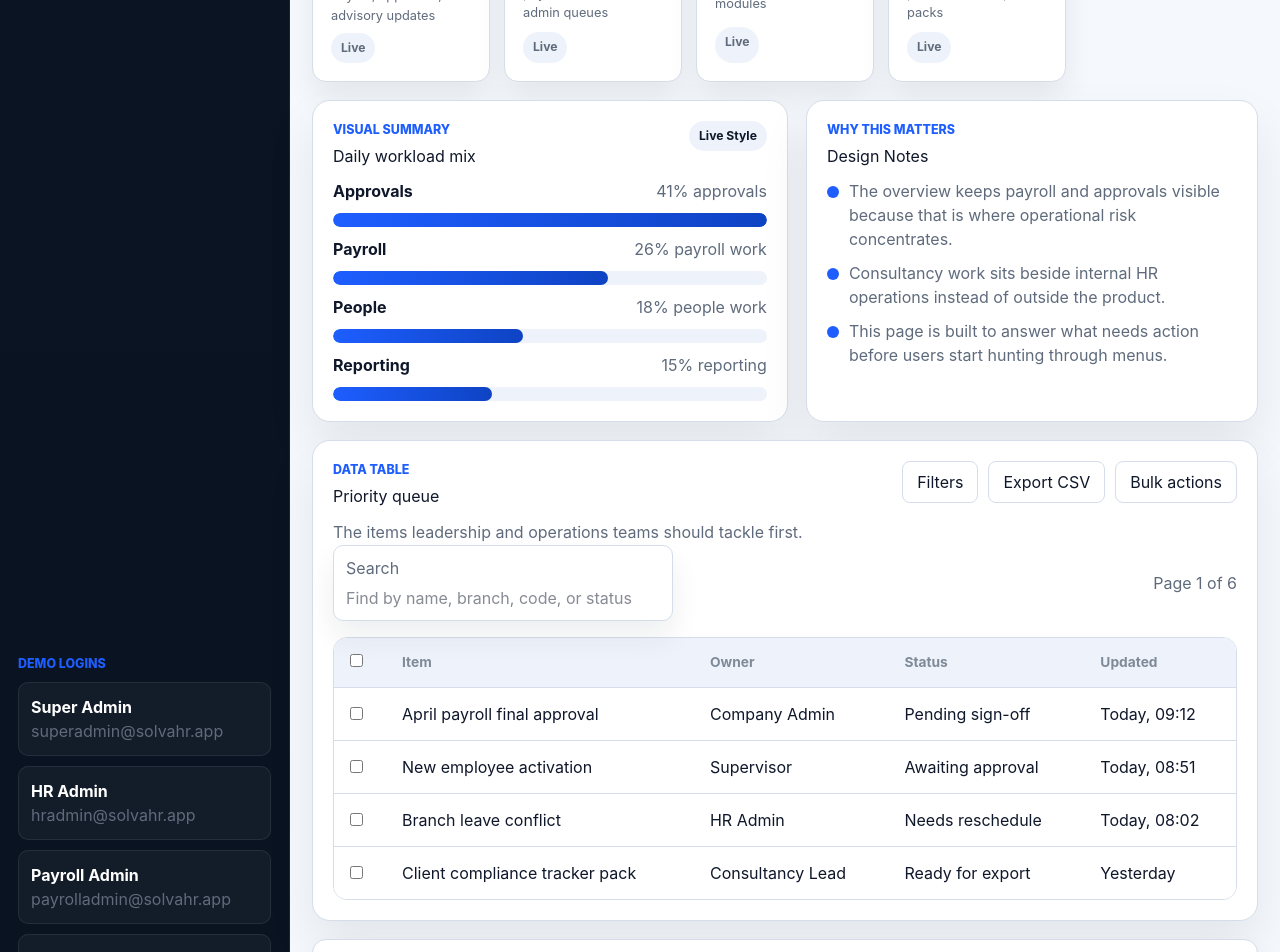
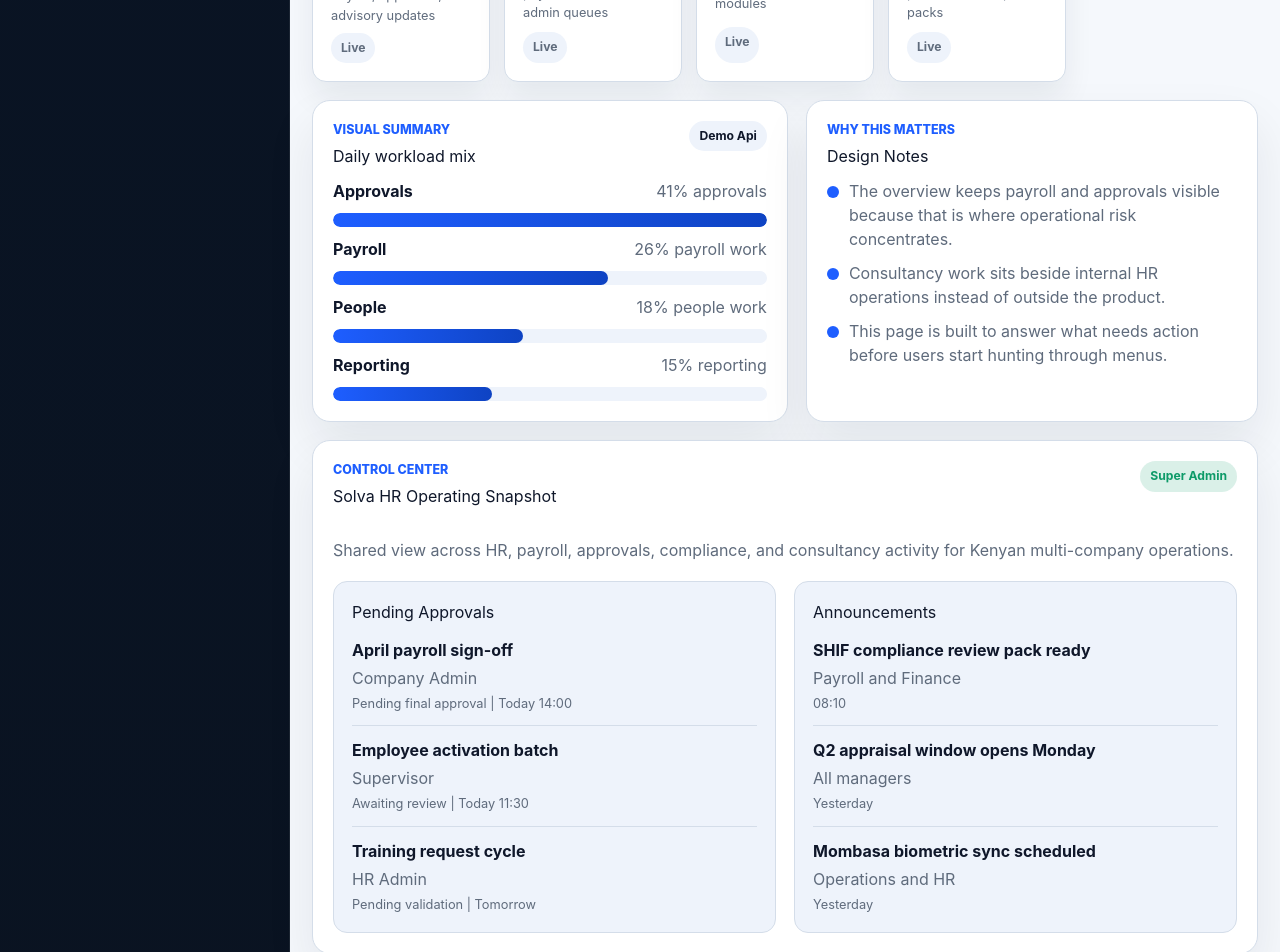
Before and after one commit to timsila18/solvahr, a Next.js app: page / in a window 1280 px wide. Shown: the part 1600-2552 px from the top of the page. Built offline with nearby package versions, Linux system fonts and the light colour scheme.

Commit message:
add mock api backed solva shell

```diff
--- /dev/null
+++ b/src/app/api/platform/route.ts
@@ -0,0 +1,6 @@
+import { NextResponse } from "next/server";
+import { getPlatformSnapshot } from "@/lib/solva-data";
+
+export async function GET() {
+  return NextResponse.json(getPlatformSnapshot());
+}
--- a/src/app/globals.css
+++ b/src/app/globals.css
@@ -237,6 +237,23 @@
 .login-grid strong,
 .login-grid span {
   display: block;
+}
+
+.login-card {
+  width: 100%;
+  padding: 12px;
+  border: 1px solid var(--sidebar-line);
+  border-radius: 10px;
+  background: rgba(255, 255, 255, 0.04);
+  color: inherit;
+  text-align: left;
+  cursor: pointer;
+}
+
+.login-card.is-active,
+.login-card:hover {
+  background: rgba(255, 255, 255, 0.1);
+  border-color: rgba(255, 255, 255, 0.18);
 }
 
 .workspace {
@@ -564,6 +581,56 @@
   gap: 10px;
 }
 
+.control-center {
+  display: grid;
+  gap: 18px;
+}
+
+.control-grid {
+  display: grid;
+  grid-template-columns: repeat(2, minmax(0, 1fr));
+  gap: 18px;
+}
+
+.mini-panel {
+  padding: 18px;
+  border: 1px solid var(--line);
+  border-radius: 14px;
+  background: var(--surface-muted);
+}
+
+.mini-panel h4 {
+  margin: 0 0 14px;
+}
+
+.mini-list {
+  display: grid;
+  gap: 12px;
+}
+
+.mini-list article {
+  display: grid;
+  gap: 4px;
+  padding-bottom: 12px;
+  border-bottom: 1px solid var(--line);
+}
+
+.mini-list article:last-child {
+  padding-bottom: 0;
+  border-bottom: 0;
+}
+
+.mini-list strong,
+.mini-list span,
+.mini-list small {
+  display: block;
+}
+
+.mini-list span,
+.mini-list small {
+  color: var(--text-muted);
+}
+
 .note-dot {
   display: block;
   width: 12px;
@@ -665,7 +732,8 @@
   }
 
   .hero-panel,
-  .overview-grid {
+  .overview-grid,
+  .control-grid {
     grid-template-columns: 1fr;
   }
 
--- a/src/components/solva-shell.tsx
+++ b/src/components/solva-shell.tsx
@@ -1,7 +1,21 @@
 "use client";
 
-import { useMemo, useState } from "react";
-import { getPage, loginProfiles, modules, type Metric, type ModuleSpec, type ThemeMode } from "@/lib/solva-data";
+import { useEffect, useMemo, useState } from "react";
+import { fetchPage, fetchPlatformSnapshot } from "@/lib/solva-api";
+import {
+  getPage,
+  loginProfiles,
+  modules,
+  type Metric,
+  type ModuleSpec,
+  type PageSpec,
+  type PlatformSnapshot,
+  type ThemeMode,
+} from "@/lib/solva-data";
+
+function slugify(value: string) {
+  return value.toLowerCase().replace(/[^a-z0-9]+/g, "-");
+}
 
 function SolvaLogo() {
   return (
@@ -12,7 +26,13 @@
   );
 }
 
-function TonePill({ tone = "default", children }: { tone?: Metric["tone"] | "live"; children: React.ReactNode }) {
+function TonePill({
+  tone = "default",
+  children,
+}: {
+  tone?: Metric["tone"] | "live";
+  children: React.ReactNode;
+}) {
   return <span className={`tone-pill tone-${tone}`}>{children}</span>;
 }
 
@@ -32,7 +52,7 @@
           <p className="section-eyebrow">Visual Summary</p>
           <h3>{title}</h3>
         </div>
-        <TonePill tone="live">Live style</TonePill>
+        <TonePill tone="live">demo api</TonePill>
       </div>
       <div className="chart-stack">
         {data.map((entry) => (
@@ -70,9 +90,15 @@
           <h3>{title}</h3>
         </div>
         <div className="inline-actions">
-          <button className="ghost-button">Filters</button>
-          <button className="ghost-button">Export CSV</button>
-          <button className="ghost-button">Bulk actions</button>
+          <button className="ghost-button" type="button">
+            Filters
+          </button>
+          <button className="ghost-button" type="button">
+            Export CSV
+          </button>
+          <button className="ghost-button" type="button">
+            Bulk actions
+          </button>
         </div>
       </div>
       <p className="section-description">{description}</p>
@@ -133,7 +159,7 @@
           <p>{module.summary}</p>
           <div className="hero-actions">
             {module.quickActions.slice(0, 4).map((action, index) => (
-              <button className={index === 0 ? "primary-button" : "ghost-button"} key={action}>
+              <button className={index === 0 ? "primary-button" : "ghost-button"} key={action} type="button">
                 {action}
               </button>
             ))}
@@ -186,32 +212,163 @@
   );
 }
 
+function ControlCenter({
+  snapshot,
+  selectedRole,
+}: {
+  snapshot: PlatformSnapshot | null;
+  selectedRole: (typeof loginProfiles)[number];
+}) {
+  const featured = snapshot?.featured;
+
+  return (
+    <section className="surface-card control-center">
+      <div className="section-heading">
+        <div>
+          <p className="section-eyebrow">Control Center</p>
+          <h3>{featured?.title ?? "Solva HR Operating Snapshot"}</h3>
+        </div>
+        <TonePill tone="positive">{selectedRole.role}</TonePill>
+      </div>
+      <p className="section-description">
+        {featured?.summary ??
+          "A clean operations rail for approvals, announcements, and the current decision owner."}
+      </p>
+      <div className="control-grid">
+        <section className="mini-panel">
+          <h4>Pending Approvals</h4>
+          <div className="mini-list">
+            {(featured?.approvals ?? []).map((entry) => (
+              <article key={entry.item}>
+                <strong>{entry.item}</strong>
+                <span>{entry.owner}</span>
+                <small>
+                  {entry.status} | {entry.due}
+                </small>
+              </article>
+            ))}
+          </div>
+        </section>
+        <section className="mini-panel">
+          <h4>Announcements</h4>
+          <div className="mini-list">
+            {(featured?.announcements ?? []).map((entry) => (
+              <article key={entry.title}>
+                <strong>{entry.title}</strong>
+                <span>{entry.audience}</span>
+                <small>{entry.time}</small>
+              </article>
+            ))}
+          </div>
+        </section>
+      </div>
+    </section>
+  );
+}
+
 export function SolvaShell() {
+  const fallbackModules = modules;
   const [theme, setTheme] = useState<ThemeMode>("light");
-  const [moduleKey, setModuleKey] = useState(modules[0]?.key ?? "dashboard");
+  const [snapshot, setSnapshot] = useState<PlatformSnapshot | null>(null);
+  const [dataMode, setDataMode] = useState<"loading" | "live" | "fallback">("loading");
+  const [moduleKey, setModuleKey] = useState(fallbackModules[0]?.key ?? "dashboard");
   const [search, setSearch] = useState("");
+  const [selectedRoleEmail, setSelectedRoleEmail] = useState(loginProfiles[0]?.email ?? "");
   const [activeItems, setActiveItems] = useState<Record<string, string>>(
-    Object.fromEntries(modules.map((module) => [module.key, module.items[0] ?? ""]))
+    Object.fromEntries(fallbackModules.map((module) => [module.key, module.items[0] ?? ""]))
+  );
+  const [pageState, setPageState] = useState<PageSpec>(() =>
+    getPage(fallbackModules[0], fallbackModules[0]?.items[0] ?? "")
+  );
+  const [pageStatus, setPageStatus] = useState<"loading" | "live" | "fallback">("loading");
+
+  useEffect(() => {
+    let mounted = true;
+
+    async function loadSnapshot() {
+      try {
+        const payload = await fetchPlatformSnapshot();
+        if (!mounted) {
+          return;
+        }
+
+        setSnapshot(payload);
+        setDataMode("live");
+      } catch {
+        if (!mounted) {
+          return;
+        }
+
+        setSnapshot(null);
+        setDataMode("fallback");
+      }
+    }
+
+    loadSnapshot();
+
+    return () => {
+      mounted = false;
+    };
+  }, []);
+
+  const liveModules = snapshot?.modules ?? fallbackModules;
+
+  const activeModule = useMemo(
+    () => liveModules.find((module) => module.key === moduleKey) ?? liveModules[0],
+    [liveModules, moduleKey]
   );
 
-  const activeModule = useMemo(
-    () => modules.find((module) => module.key === moduleKey) ?? modules[0],
-    [moduleKey]
-  );
+  const selectedRole =
+    snapshot?.loginProfiles.find((profile) => profile.email === selectedRoleEmail) ??
+    loginProfiles.find((profile) => profile.email === selectedRoleEmail) ??
+    loginProfiles[0];
 
   const filteredModules = useMemo(() => {
     const query = search.trim().toLowerCase();
     if (!query) {
-      return modules;
+      return liveModules;
     }
 
-    return modules.filter((module) =>
+    return liveModules.filter((module) =>
       `${module.title} ${module.summary} ${module.items.join(" ")}`.toLowerCase().includes(query)
     );
-  }, [search]);
+  }, [liveModules, search]);
 
   const activeItem = activeItems[activeModule.key] ?? activeModule.items[0] ?? "";
-  const page = getPage(activeModule, activeItem);
+
+  useEffect(() => {
+    if (!activeModule || !activeItem) {
+      return;
+    }
+
+    let mounted = true;
+    setPageStatus("loading");
+
+    async function loadPage() {
+      try {
+        const payload = await fetchPage(activeModule.key, slugify(activeItem));
+        if (!mounted) {
+          return;
+        }
+
+        setPageState(payload);
+        setPageStatus("live");
+      } catch {
+        if (!mounted) {
+          return;
+        }
+
+        setPageState(getPage(activeModule, activeItem));
+        setPageStatus("fallback");
+      }
+    }
+
+    loadPage();
+
+    return () => {
+      mounted = false;
+    };
+  }, [activeItem, activeModule]);
 
   function openItem(item: string) {
     setActiveItems((current) => ({
@@ -234,7 +391,7 @@
         <div className="tenant-card">
           <span className="tenant-label">Current Workspace</span>
           <strong>Solva Demo Manufacturing</strong>
-          <small>Nairobi HQ • Multi-branch • Kenya payroll</small>
+          <small>Nairobi HQ | Multi-branch | Kenya payroll</small>
         </div>
 
         <nav className="primary-nav">
@@ -257,11 +414,16 @@
         <div className="sidebar-footer">
           <p className="section-eyebrow">Demo Logins</p>
           <div className="login-grid">
-            {loginProfiles.map((profile) => (
-              <article key={profile.email}>
+            {(snapshot?.loginProfiles ?? loginProfiles).map((profile) => (
+              <button
+                className={`login-card ${profile.email === selectedRole.email ? "is-active" : ""}`}
+                key={profile.email}
+                onClick={() => setSelectedRoleEmail(profile.email)}
+                type="button"
+              >
                 <strong>{profile.role}</strong>
                 <span>{profile.email}</span>
-              </article>
+              </button>
             ))}
           </div>
         </div>
@@ -287,12 +449,16 @@
             <button className="icon-button" type="button">
               7
             </button>
-            <button className="icon-button" onClick={() => setTheme((current) => (current === "light" ? "dark" : "light"))} type="button">
+            <button
+              className="icon-button"
+              onClick={() => setTheme((current) => (current === "light" ? "dark" : "light"))}
+              type="button"
+            >
               {theme === "light" ? "Dark" : "Light"}
             </button>
             <button className="profile-chip" type="button">
-              <span>SA</span>
-              <strong>Super Admin</strong>
+              <span>{selectedRole.role.slice(0, 2).toUpperCase()}</span>
+              <strong>{selectedRole.role}</strong>
             </button>
           </div>
         </header>
@@ -325,28 +491,35 @@
               <div className="section-heading">
                 <div>
                   <p className="section-eyebrow">Active Workspace</p>
-                  <h3>{page.title}</h3>
+                  <h3>{pageState.title}</h3>
                 </div>
                 <div className="inline-actions">
-                  {page.quickActions.slice(0, 4).map((action, index) => (
-                    <button className={index === 0 ? "primary-button" : "ghost-button"} key={action}>
+                  {pageState.quickActions.slice(0, 4).map((action, index) => (
+                    <button className={index === 0 ? "primary-button" : "ghost-button"} key={action} type="button">
                       {action}
                     </button>
                   ))}
                 </div>
               </div>
 
-              <p className="section-description">{page.description}</p>
+              <p className="section-description">{pageState.description}</p>
 
               <div className="status-row">
-                <TonePill tone="positive">Prototype ready</TonePill>
+                <TonePill tone={dataMode === "live" ? "positive" : dataMode === "loading" ? "warning" : "critical"}>
+                  {dataMode === "live" ? "api connected" : dataMode === "loading" ? "loading" : "fallback data"}
+                </TonePill>
+                <TonePill tone={pageStatus === "live" ? "positive" : pageStatus === "loading" ? "warning" : "critical"}>
+                  {pageStatus === "live" ? "workspace live" : pageStatus === "loading" ? "loading page" : "workspace fallback"}
+                </TonePill>
                 <span className="status-copy">
-                  Full Solva HR system shell with Kenyan payroll, HR, reporting, and consultancy structure.
+                  {snapshot?.generatedAt
+                    ? `Last snapshot ${snapshot.generatedAt}`
+                    : "Mock APIs are in place, with local fallback data if a route is unavailable."}
                 </span>
               </div>
 
               <div className="filter-row">
-                {page.filters.map((filter) => (
+                {pageState.filters.map((filter) => (
                   <button className="filter-pill" key={filter} type="button">
                     {filter}
                   </button>
@@ -354,7 +527,7 @@
               </div>
 
               <div className="metric-grid compact-grid">
-                {page.metrics.map((metric) => (
+                {pageState.metrics.map((metric) => (
                   <article className="metric-card" key={metric.label}>
                     <span>{metric.label}</span>
                     <strong>{metric.value}</strong>
@@ -365,7 +538,7 @@
               </div>
 
               <div className="overview-grid">
-                <ChartCard title={page.chartTitle} data={page.chartData} />
+                <ChartCard title={pageState.chartTitle} data={pageState.chartData} />
                 <section className="surface-card">
                   <div className="section-heading">
                     <div>
@@ -374,7 +547,7 @@
                     </div>
                   </div>
                   <div className="note-list">
-                    {page.highlights.map((highlight) => (
+                    {pageState.highlights.map((highlight) => (
                       <article key={highlight}>
                         <span className="note-dot" />
                         <p>{highlight}</p>
@@ -384,11 +557,13 @@
                 </section>
               </div>
 
+              <ControlCenter selectedRole={selectedRole} snapshot={snapshot} />
+
               <DataTable
-                columns={page.table.columns}
-                description={page.table.description}
-                rows={page.table.rows}
-                title={page.table.title}
+                columns={pageState.table.columns}
+                description={pageState.table.description}
+                rows={pageState.table.rows}
+                title={pageState.table.title}
               />
             </section>
           </section>
--- /dev/null
+++ b/src/lib/solva-api.ts
@@ -0,0 +1,25 @@
+import type { ModuleSpec, PageSpec, PlatformSnapshot } from "@/lib/solva-data";
+
+async function readJson<T>(input: RequestInfo, init?: RequestInit): Promise<T> {
+  const response = await fetch(input, init);
+
+  if (!response.ok) {
+    throw new Error(`request_failed:${response.status}`);
+  }
+
+  return response.json() as Promise<T>;
+}
+
+export function fetchPlatformSnapshot() {
+  return readJson<PlatformSnapshot>("/api/platform", { cache: "no-store" });
+}
+
+export function fetchModule(moduleKey: string) {
+  return readJson<ModuleSpec>(`/api/modules/${moduleKey}`, { cache: "no-store" });
+}
+
+export function fetchPage(moduleKey: string, pageKey: string) {
+  return readJson<PageSpec>(`/api/modules/${moduleKey}/pages/${pageKey}`, {
+    cache: "no-store",
+  });
+}
--- a/src/lib/solva-data.ts
+++ b/src/lib/solva-data.ts
@@ -53,6 +53,18 @@
   highlights: string[];
   chartTitle: string;
   chartData: ChartDatum[];
+};
+
+export type PlatformSnapshot = {
+  generatedAt: string;
+  loginProfiles: typeof loginProfiles;
+  modules: ModuleSpec[];
+  featured: {
+    title: string;
+    summary: string;
+    approvals: Array<{ item: string; owner: string; status: string; due: string }>;
+    announcements: Array<{ title: string; audience: string; time: string }>;
+  };
 };
 
 export const loginProfiles = [
@@ -635,6 +647,33 @@
   },
 ];
 
+export function getPlatformSnapshot(): PlatformSnapshot {
+  return {
+    generatedAt: "2026-04-21T09:00:00+03:00",
+    loginProfiles,
+    modules,
+    featured: {
+      title: "Solva HR Operating Snapshot",
+      summary:
+        "Shared view across HR, payroll, approvals, compliance, and consultancy activity for Kenyan multi-company operations.",
+      approvals: [
+        { item: "April payroll sign-off", owner: "Company Admin", status: "Pending final approval", due: "Today 14:00" },
+        { item: "Employee activation batch", owner: "Supervisor", status: "Awaiting review", due: "Today 11:30" },
+        { item: "Training request cycle", owner: "HR Admin", status: "Pending validation", due: "Tomorrow" },
+      ],
+      announcements: [
+        { title: "SHIF compliance review pack ready", audience: "Payroll and Finance", time: "08:10" },
+        { title: "Q2 appraisal window opens Monday", audience: "All managers", time: "Yesterday" },
+        { title: "Mombasa biometric sync scheduled", audience: "Operations and HR", time: "Yesterday" },
+      ],
+    },
+  };
+}
+
+export function getModuleByKey(key: string): ModuleSpec | undefined {
+  return modules.find((module) => module.key === key);
+}
+
 const payrollTable: TableSpec = {
   title: "April payroll register",
   description: "Current payroll month with Kenyan statutory visibility and approval status.",
```
Also changed, not shown: src/app/api/modules/[moduleKey]/pages/[pageKey]/route.ts (added, +24 -0 lines), src/app/api/modules/[moduleKey]/route.ts (added, +16 -0 lines).
